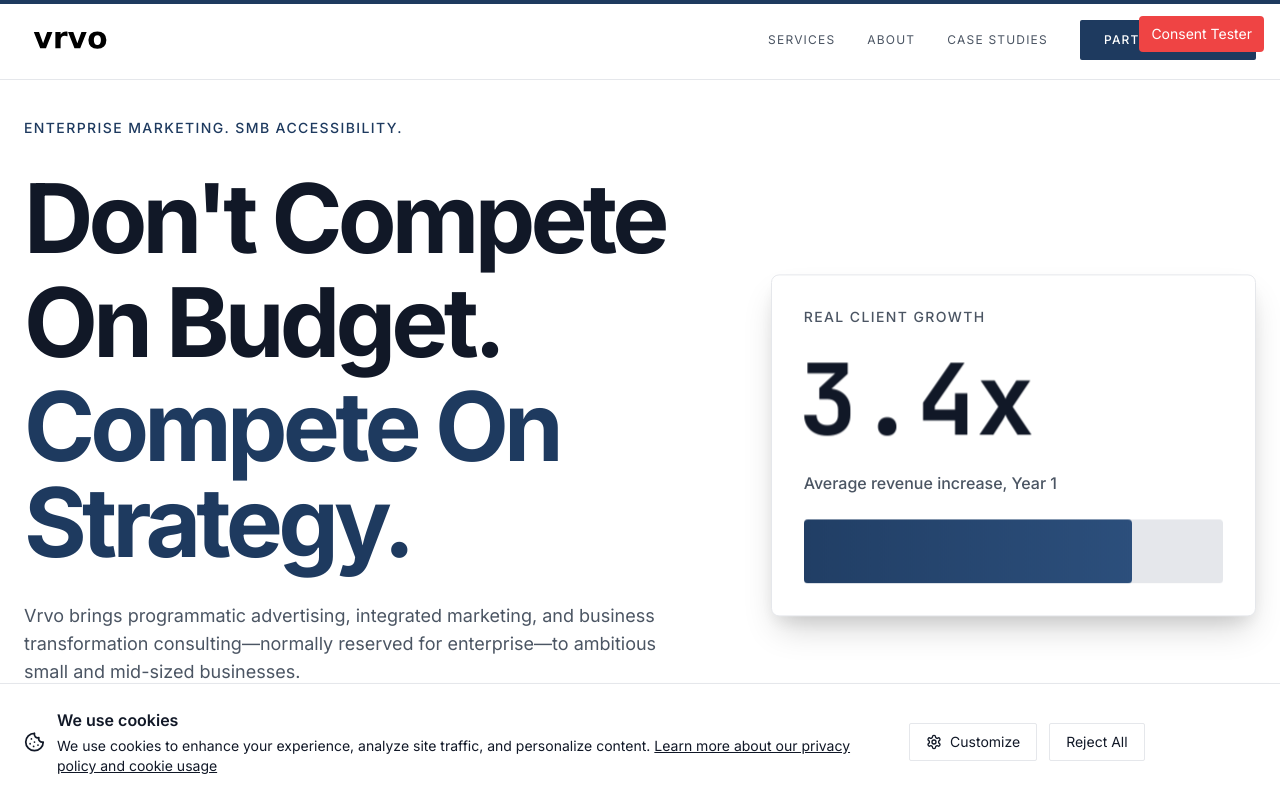
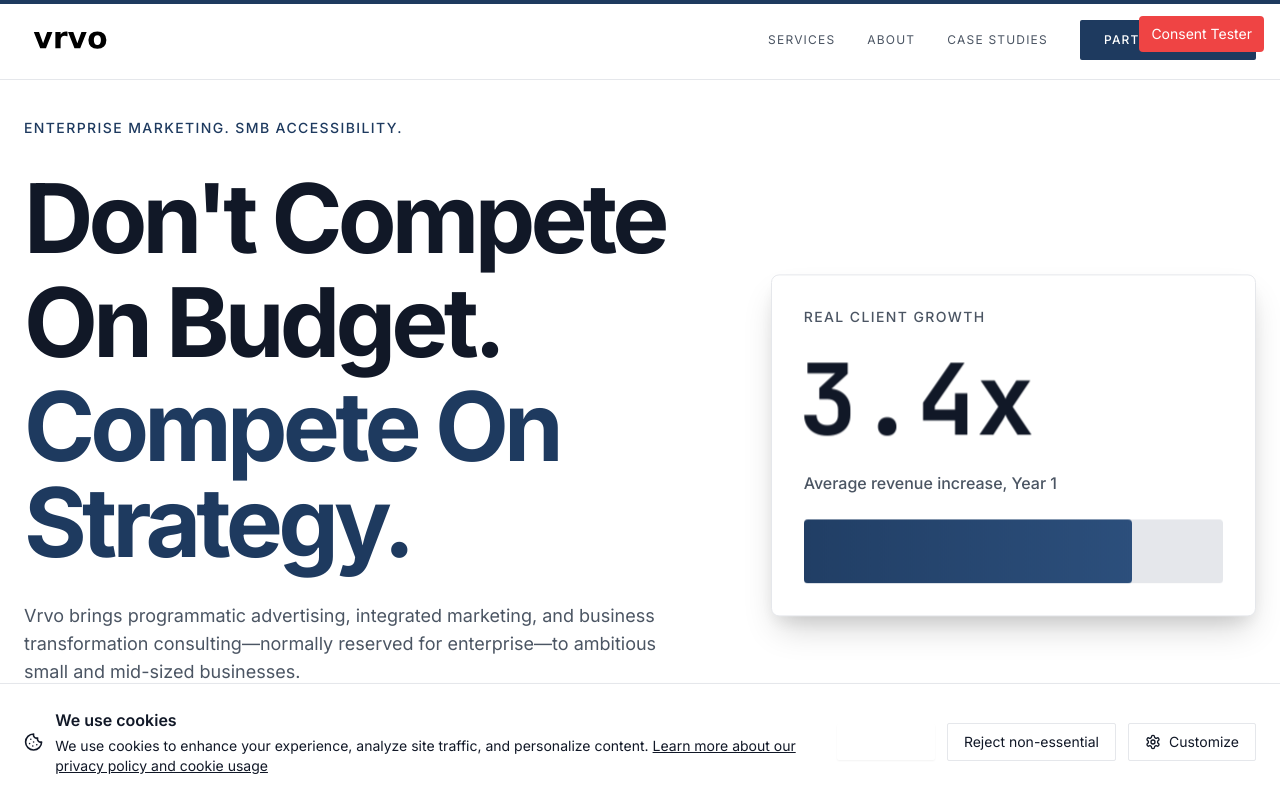
Before and after one commit to mcapace/vrvo-rebuild, a Next.js app: page / in a window 1280 px wide. Shown: the top 800 px of the page. Built offline with nearby package versions, Linux system fonts and the light colour scheme.

Commit message:
feat(cookies): prominent Accept all + settings panel accept
- Order Accept all first; clarify reject label as non-essential
- Add Accept all to Cookie Preferences footer alongside save/reject
- acceptAll/rejectAll sync toggles and close settings state

Co-authored-by: Cursor <cursoragent@cursor.com>

```diff
--- a/app/components/CookieBanner.tsx
+++ b/app/components/CookieBanner.tsx
@@ -39,7 +39,9 @@ export default function CookieBanner() {
       marketing: true
     };
     localStorage.setItem('cookieConsent', JSON.stringify(allPreferences));
+    setPreferences(allPreferences);
     setShowBanner(false);
+    setShowSettings(false);
     // Update Google Consent Mode v2
     if (typeof window !== 'undefined' && window.gtag) {
       window.gtag('consent', 'update', {
@@ -95,6 +97,7 @@ export default function CookieBanner() {
     };
     localStorage.setItem('cookieConsent', JSON.stringify(minimalPreferences));
     setShowBanner(false);
+    setShowSettings(false);
     // Deny all non-essential cookies in Google Consent Mode v2
     if (typeof window !== 'undefined' && window.gtag) {
       window.gtag('consent', 'update', {
@@ -149,25 +152,29 @@ export default function CookieBanner() {
                 </div>
               </div>
 
-              <div className="flex flex-col sm:flex-row gap-3">
+              <div className="flex flex-col gap-3 sm:flex-row sm:flex-wrap sm:items-center">
                 <button
-                  onClick={() => setShowSettings(true)}
-                  className="flex items-center gap-2 px-4 py-2 text-deep-charcoal border border-deep-charcoal/20 rounded-sm hover:bg-deep-charcoal/5 transition-colors text-sm"
+                  type="button"
+                  onClick={acceptAll}
+                  className="bg-rich-navy text-white px-4 py-2 rounded-sm hover:bg-rich-navy/90 transition-colors text-sm font-medium shadow-sm"
+                  aria-label="Accept all cookies"
                 >
-                  <Settings className="w-4 h-4" />
-                  Customize
+                  Accept all
                 </button>
                 <button
+                  type="button"
                   onClick={rejectAll}
                   className="px-4 py-2 text-deep-charcoal border border-deep-charcoal/20 rounded-sm hover:bg-deep-charcoal/5 transition-colors text-sm"
                 >
-                  Reject All
+                  Reject non-essential
                 </button>
                 <button
-                  onClick={acceptAll}
-                  className="bg-rich-navy text-white px-4 py-2 rounded-sm hover:bg-rich-navy/90 transition-colors text-sm"
+                  type="button"
+                  onClick={() => setShowSettings(true)}
+                  className="flex items-center justify-center gap-2 px-4 py-2 text-deep-charcoal border border-deep-charcoal/20 rounded-sm hover:bg-deep-charcoal/5 transition-colors text-sm"
                 >
-                  Accept All
+                  <Settings className="w-4 h-4 shrink-0" />
+                  Customize
                 </button>
               </div>
             </div>
@@ -247,18 +254,28 @@ export default function CookieBanner() {
                 </div>
               </div>
 
-              <div className="flex flex-col sm:flex-row gap-3 pt-4 border-t border-deep-charcoal/10">
+              <div className="flex flex-col gap-3 pt-4 border-t border-deep-charcoal/10 sm:flex-row sm:flex-wrap sm:items-center">
                 <button
+                  type="button"
+                  onClick={acceptAll}
+                  className="bg-rich-navy text-white px-4 py-2 rounded-sm hover:bg-rich-navy/90 transition-colors text-sm font-medium shadow-sm"
+                  aria-label="Accept all cookies"
+                >
+                  Accept all
+                </button>
+                <button
+                  type="button"
                   onClick={rejectAll}
                   className="px-4 py-2 text-deep-charcoal border border-deep-charcoal/20 rounded-sm hover:bg-deep-charcoal/5 transition-colors text-sm"
                 >
-                  Reject All
+                  Reject non-essential
                 </button>
                 <button
+                  type="button"
                   onClick={acceptSelected}
-                  className="bg-rich-navy text-white px-4 py-2 rounded-sm hover:bg-rich-navy/90 transition-colors text-sm"
+                  className="px-4 py-2 text-deep-charcoal border border-deep-charcoal/20 rounded-sm hover:bg-deep-charcoal/5 transition-colors text-sm"
                 >
-                  Save Preferences
+                  Save preferences
                 </button>
               </div>
             </div>
```
